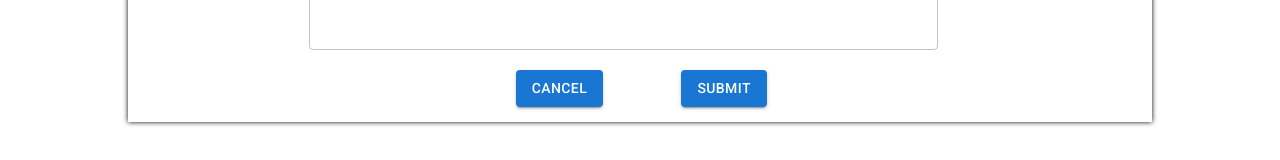
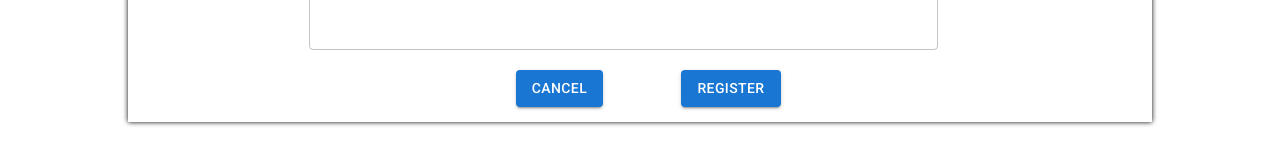
Before and after one commit to Pravin0545/HMS, a React (Create React App) app in the folder Hospital_Management_System/: page /administration/patientdetails in a window 1280 px wide. Shown: the part 552-712 px from the top of the page. Built offline with nearby package versions, Linux system fonts and the light colour scheme.

Commit message:
HMS Project Pravin

```diff
--- a/Hospital_Management_System/src/Component/Administration/Patient/NewAppointment.jsx
+++ b/Hospital_Management_System/src/Component/Administration/Patient/NewAppointment.jsx
@@ -131,7 +131,7 @@ export const NewAppointment = ({ handlesubmit }) => {
           </Grid>
           <Grid item xs={2}>
             <Button variant="contained" onClick={() => handlesubmit(user)}>
-              SUBMIT
+              Register
             </Button>
           </Grid>
           <Grid item xs={12}>
--- a/Hospital_Management_System/src/Component/Home/Login.jsx
+++ b/Hospital_Management_System/src/Component/Home/Login.jsx
@@ -67,6 +67,9 @@ export const Login = () => {
         </Grid>
         <br />
         <br />
+        <br />
+        <br />
+        <br />
       </div>
       <Footer />
     </div>
```
